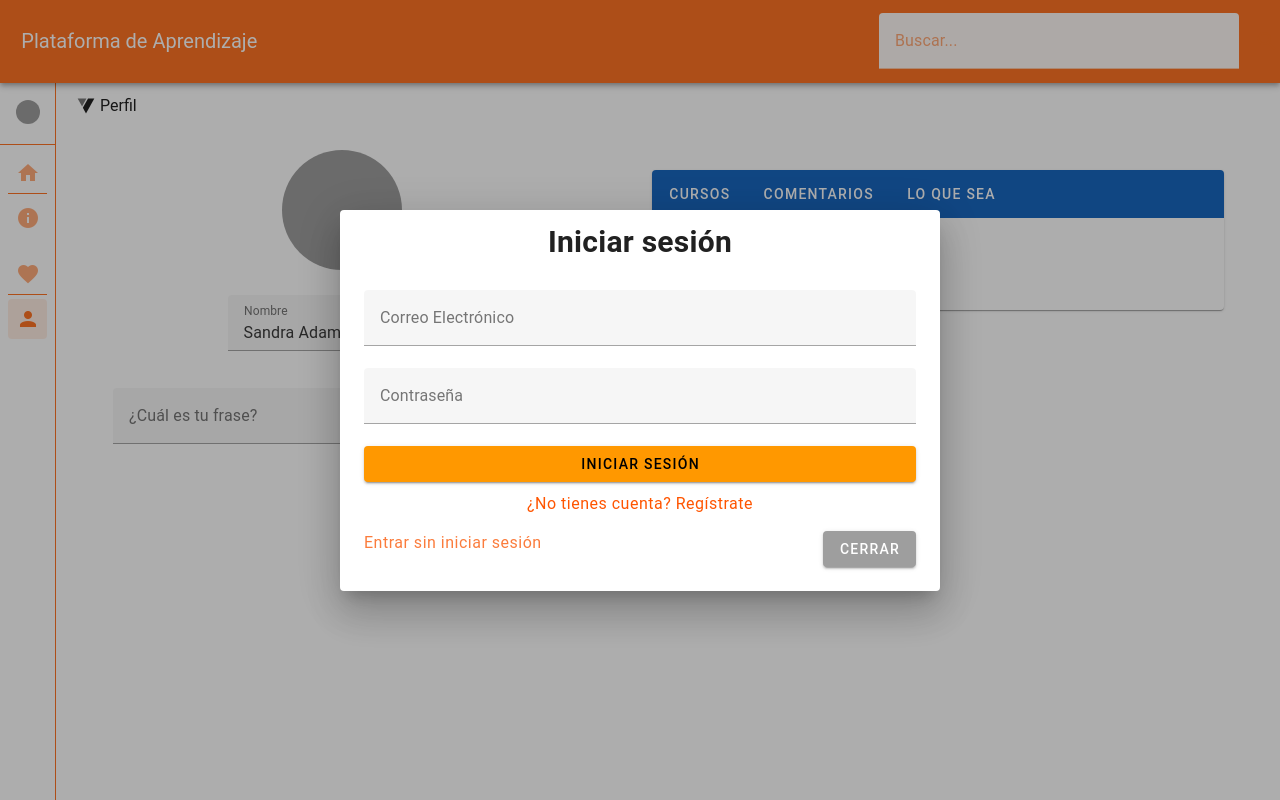
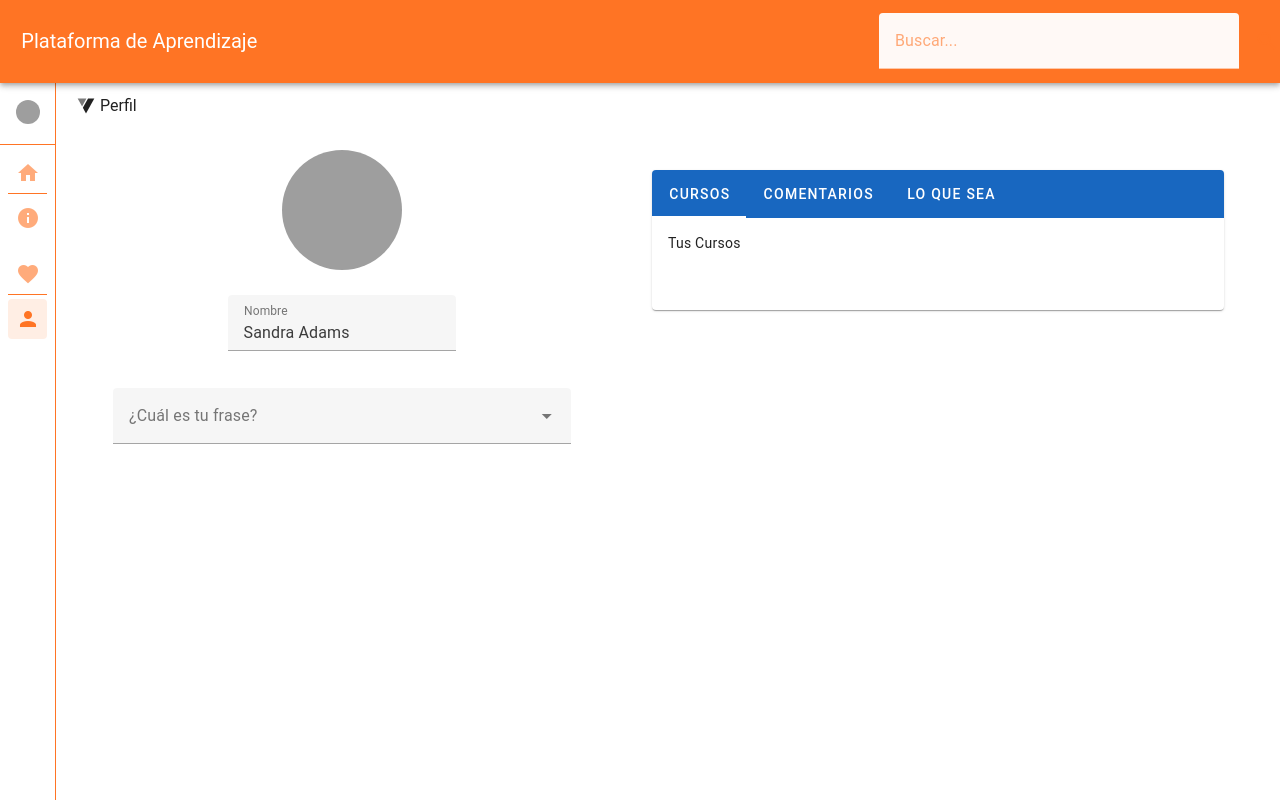
Before and after one commit to fran253/FRONT-v2, a Vue app: page /perfil in a window 1280 px wide. Shown: the top 800 px of the page. Built offline with nearby package versions, Linux system fonts and the light colour scheme; grey boxes are pictures that could not be loaded; the HTML template or start-up script is replaced by a standard one.

Commit message:
borrado login en perfilpage
a esta pagina solo accedes si estas logeado por lo que no tiene sentido que aparezca el login aqui

```diff
--- a/src/views/PerfilPage.vue
+++ b/src/views/PerfilPage.vue
@@ -22,13 +22,7 @@
     "Alumno sin igual"
   ];
 
-  const usuarioAutenticado = ref(false);
-  const mostrarLogin = ref(!usuarioAutenticado.value);
 
-  // Observar cambios en autenticación
-  watch(usuarioAutenticado, (nuevoValor) => {
-    if (nuevoValor) mostrarLogin.value = false;
-  });
 </script>
 
 <template>
@@ -64,9 +58,6 @@
     </v-container>
 
     <Footer />
-
-    <!--  Modal de Login Obligatorio -->
-    <Login v-if="mostrarLogin" :mostrar="mostrarLogin" @cerrar="mostrarLogin = false" />
   </v-app>
 </template>
 
```
